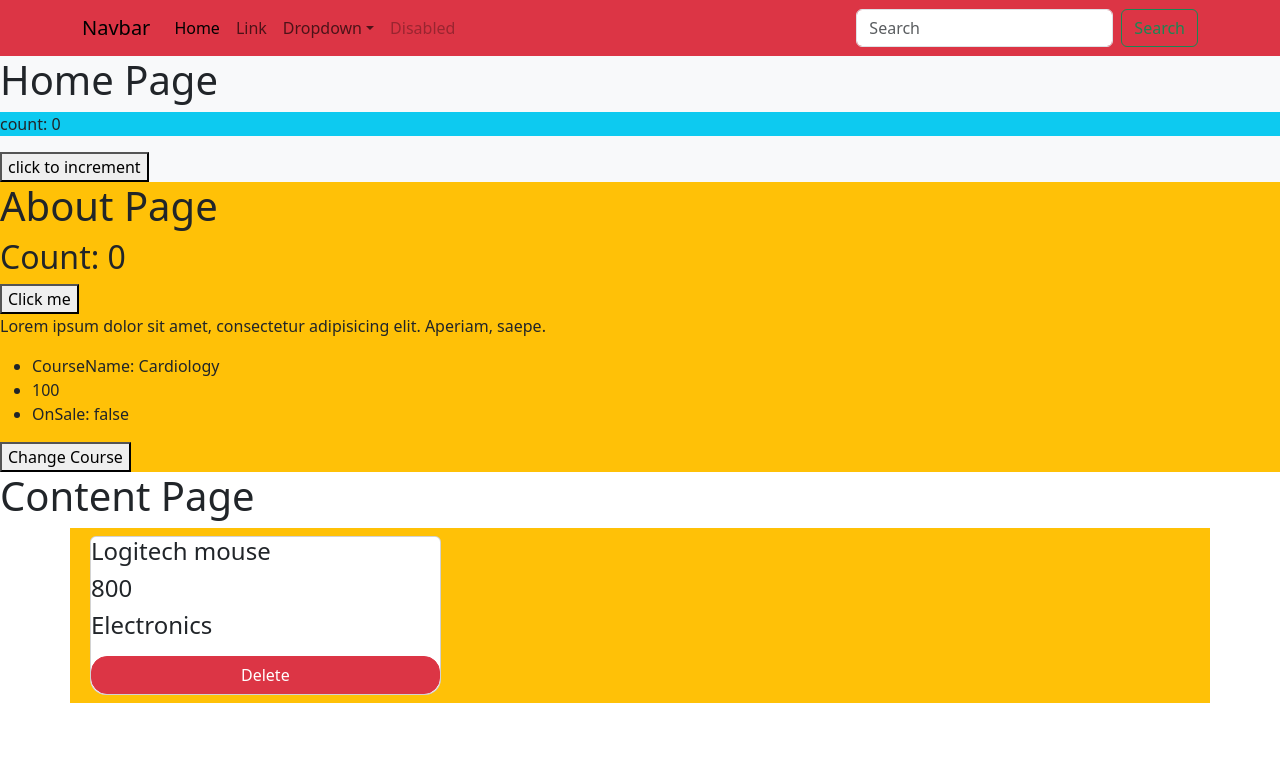
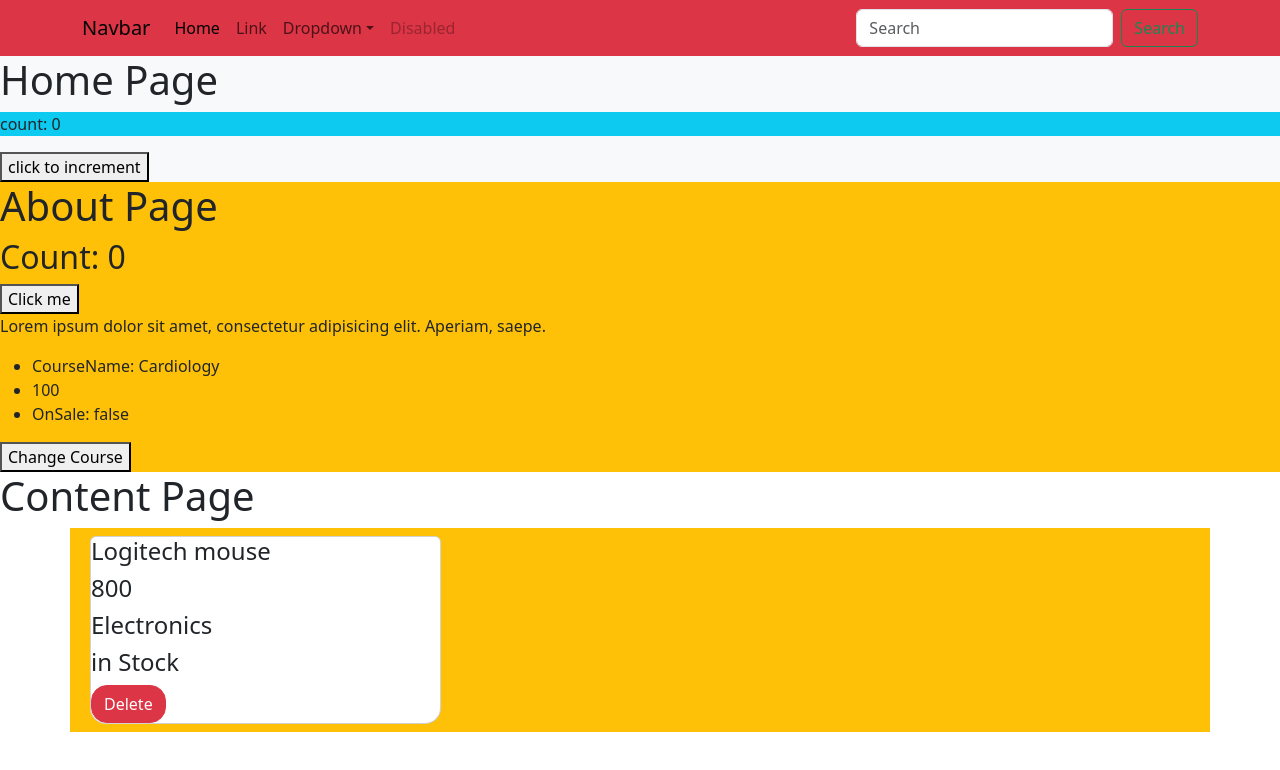
Before and after one commit to Nouh1408/React-Rev, a React (Vite) app: page / in a window 1280 px wide. Shown: the top 770 px of the page. Built offline with nearby package versions, Linux system fonts and the light colour scheme.

Commit message:
props with parent and child

```diff
--- /dev/null
+++ b/src/Components/ChildComponent/ChildComponent.jsx
@@ -0,0 +1,14 @@
+import React from "react";
+
+export default function ChildComponent({name, price, category, onsale}) {
+  return (
+    <div>
+      <h4>{name}</h4>
+      <h4>{price}</h4>
+      <h4>{category}</h4>
+      <h4>{onsale ? "in Stock":"Out of Stock"}</h4>
+
+      <button className="btn btn-danger rounded-4 ">Delete</button>
+    </div>
+  );
+}
--- a/src/Components/Content/Content.jsx
+++ b/src/Components/Content/Content.jsx
@@ -1,4 +1,5 @@
 import React, { useState } from 'react'
+import ChildComponent from '../ChildComponent/ChildComponent.jsx'
 
 export default function Content() {
     const [product, setProduct]= useState({
@@ -15,11 +16,7 @@ export default function Content() {
         <div className="row p-2">
             <div className="col-md-4">
                 <div className="card rounded-2 rounded-bottom-4">
-                    <h4>{product.name}</h4>
-                    <h4>{product.price}</h4>
-                    <h4>{product.category}</h4>
-                    <h4>{product.onSale}</h4>
-                    <button className='btn btn-danger rounded-4 '>Delete</button>
+                    <ChildComponent name={product.name} price={product.price} category={product.category} onsale = {product.onSale}/>
                 </div>
             </div>
         </div>
```
